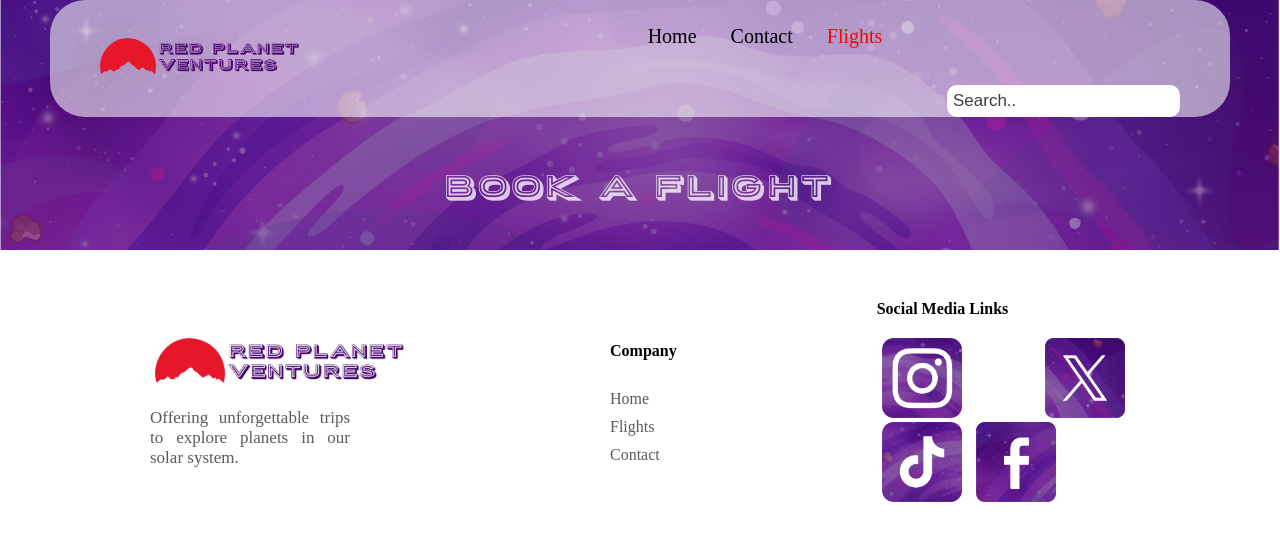
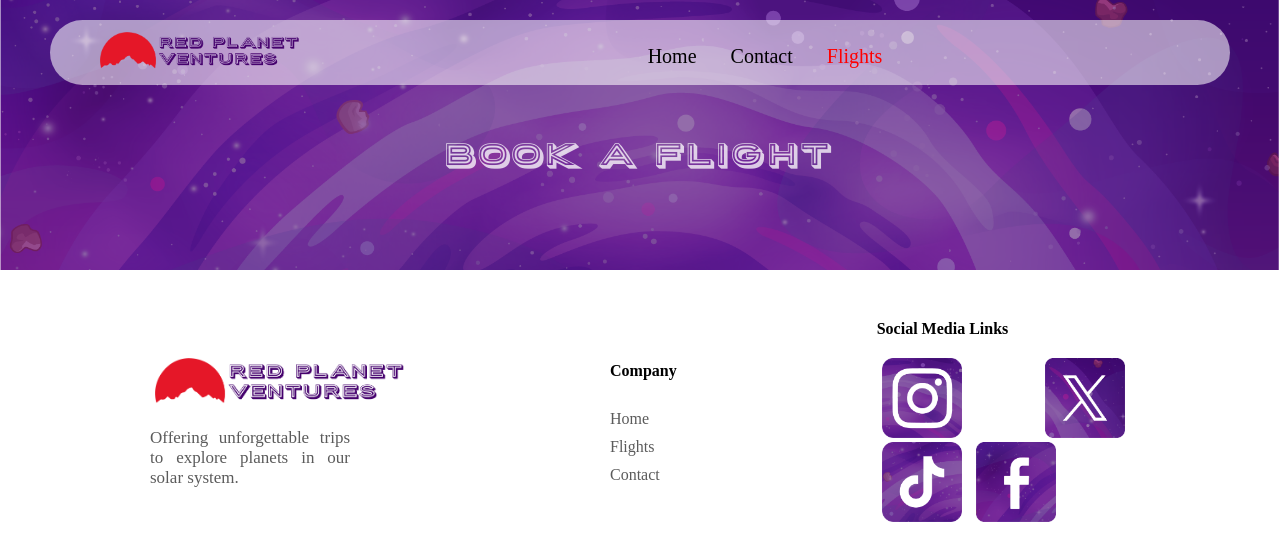
Before and after one commit to CheslinAbrahams231034/231034_Cheslin_Abrahams_DV100_T-, a plain HTML site: page pages/flights.html in a window 1280 px wide. Drawn offline with Linux system fonts and the light colour scheme.

Commit message:
refinements 240401

```diff
--- a/css/main.css
+++ b/css/main.css
@@ -14,12 +14,13 @@
     padding-top: 20px;
 }
 .headerContact{
-    min-height: 250px;
     width: 100%;
+    height: 250px;
     background-image: url(../assets/Assets/Images/headerbackBack.png);
     background-position: center;
     background-size: cover;
     position: relative;
+    padding-top: 20px;
 
 }
 
--- a/pages/flights.html
+++ b/pages/flights.html
@@ -29,7 +29,7 @@
                     <li><a  href="../pages/contact.html">Contact</a></li>
                     <li><a class="active" href="pages/flights.html">Flights</a></li>
                 </ul>
-                <input type="text" placeholder="Search..">
+
             </div>
         </nav>
 
```
Also changed, not shown: pages/contact.html (+1 -1 lines).
